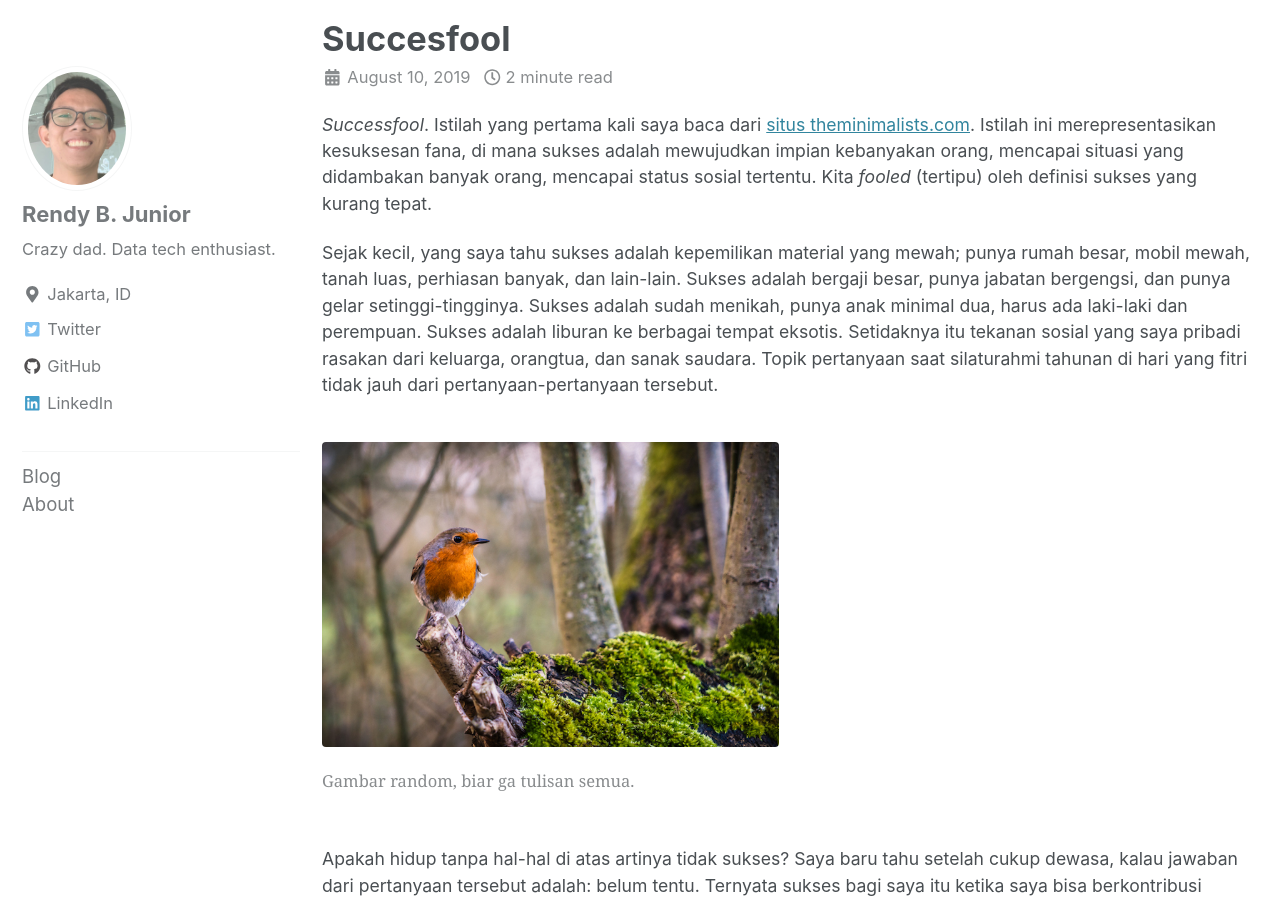
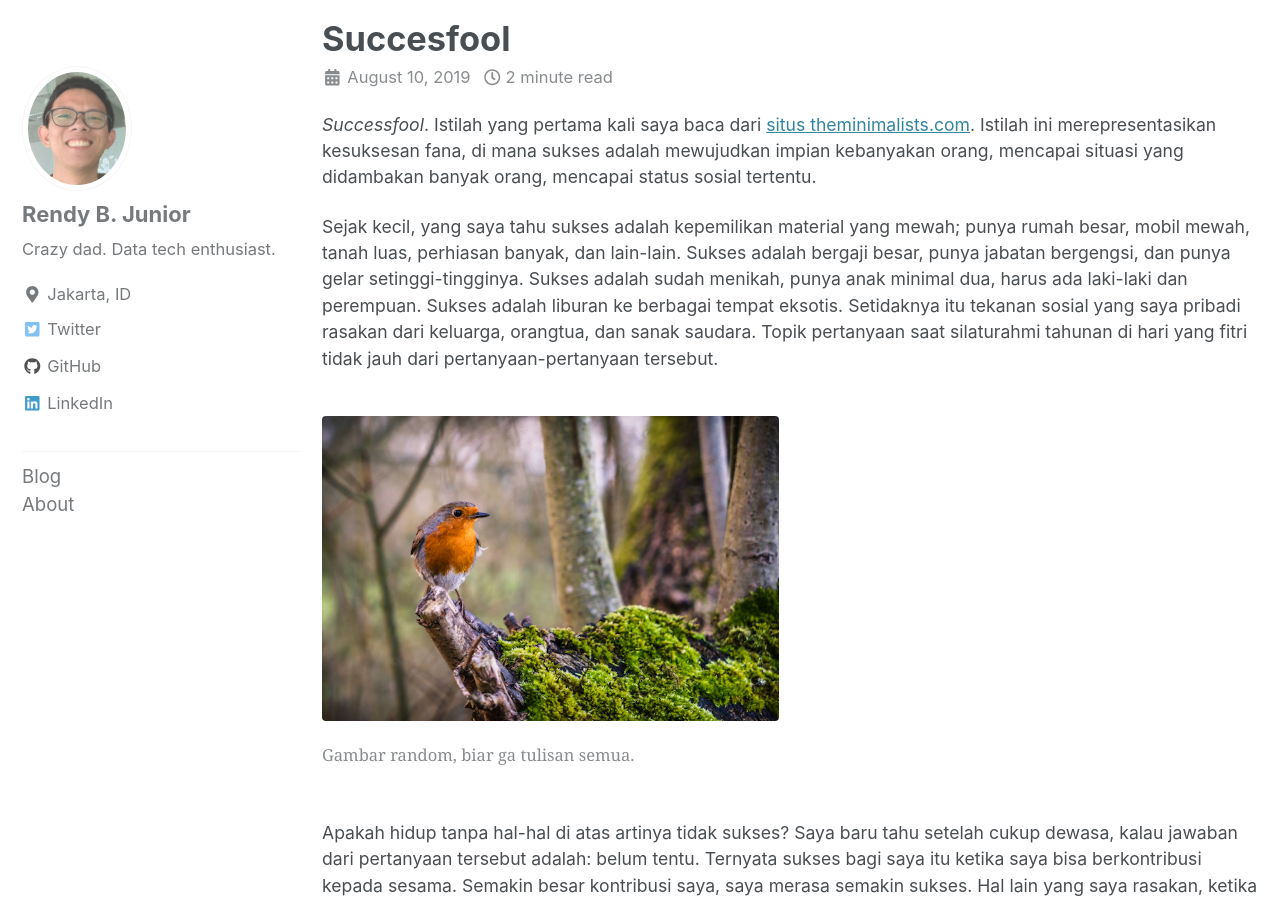
Before and after one commit to rendybjunior/rendyistyping, a Jekyll site: the page built from _posts/2019-08-10-successfool.md, in a window 1280 px wide and 900 px high. Built offline with Jekyll 4.4.1, drawn with Linux system fonts in a browser that asks for light colours; cached includes are drawn as plain includes; nearby versions of some CDN libraries; comment, search, counter and statistics services are not loaded.

Commit message:
successfool8

```diff
--- a/_posts/2019-08-10-successfool.md
+++ b/_posts/2019-08-10-successfool.md
@@ -8,7 +8,7 @@ category: journal
 tags: [journal, success, finance]
 ---
 
-_Successfool_. Istilah yang pertama kali saya baca dari [situs theminimalists.com](https://www.theminimalists.com/successfool/). Istilah ini merepresentasikan kesuksesan fana, di mana sukses adalah mewujudkan impian kebanyakan orang, mencapai situasi yang didambakan banyak orang, mencapai status sosial tertentu. Kita _fooled_ (tertipu) oleh definisi sukses yang kurang tepat.
+_Successfool_. Istilah yang pertama kali saya baca dari [situs theminimalists.com](https://www.theminimalists.com/successfool/). Istilah ini merepresentasikan kesuksesan fana, di mana sukses adalah mewujudkan impian kebanyakan orang, mencapai situasi yang didambakan banyak orang, mencapai status sosial tertentu.
 
 Sejak kecil, yang saya tahu sukses adalah kepemilikan material yang mewah; punya rumah besar, mobil mewah, tanah luas, perhiasan banyak, dan lain-lain. Sukses adalah bergaji besar, punya jabatan bergengsi, dan punya gelar setinggi-tingginya. Sukses adalah sudah menikah, punya anak minimal dua, harus ada laki-laki dan perempuan. Sukses adalah liburan ke berbagai tempat eksotis. Setidaknya itu tekanan sosial yang saya pribadi rasakan dari keluarga, orangtua, dan sanak saudara. Topik pertanyaan saat silaturahmi tahunan di hari yang fitri tidak jauh dari pertanyaan-pertanyaan tersebut.
 
```
